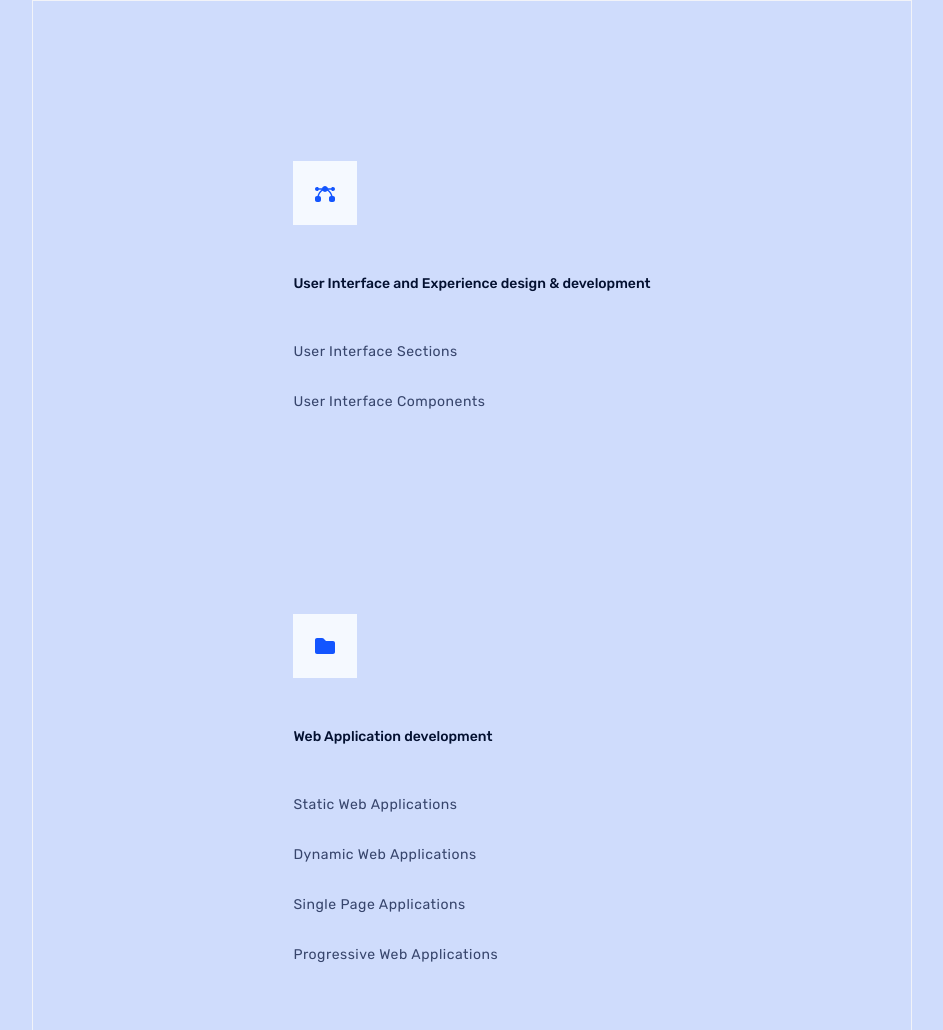
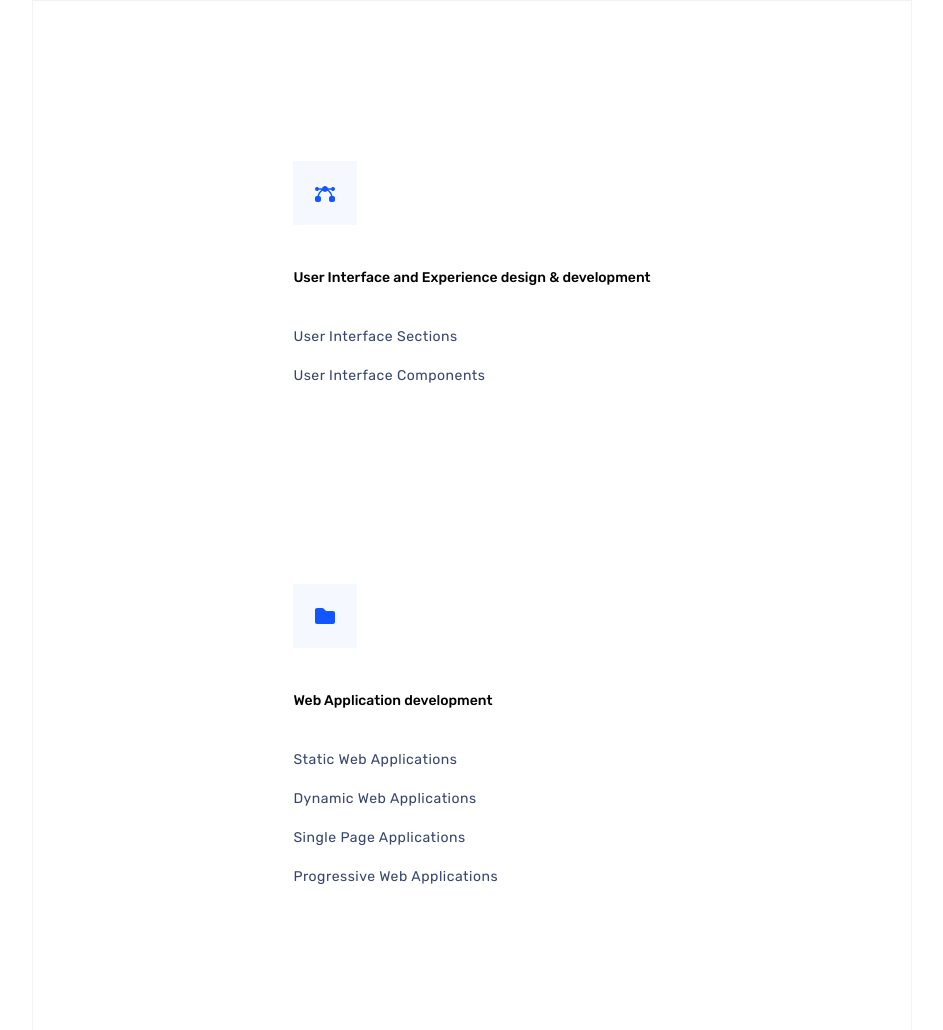
Before and after one commit to aruna-me/aruna, a plain HTML site: page index.html in a window 1280 px wide. Shown: the top 1030 px of the page, without its empty margins (168-1111 px from the left). Drawn offline with Linux system fonts and the light colour scheme; files that its build step writes are made by us from their sources.

Commit message:
Update index.html

```diff
--- a/index.html
+++ b/index.html
@@ -4,7 +4,6 @@
     <meta charset="UTF-8">
     <meta name="viewport" content="width=device-width, initial-scale=1.0">
     <title>aruna</title>
-    <link rel="stylesheet" href="css/main/animation/loading.css">
     <link rel="stylesheet" href="css/main/main.css">
     <link rel="stylesheet" href="css/responsive/main.css">
     <!--
```
